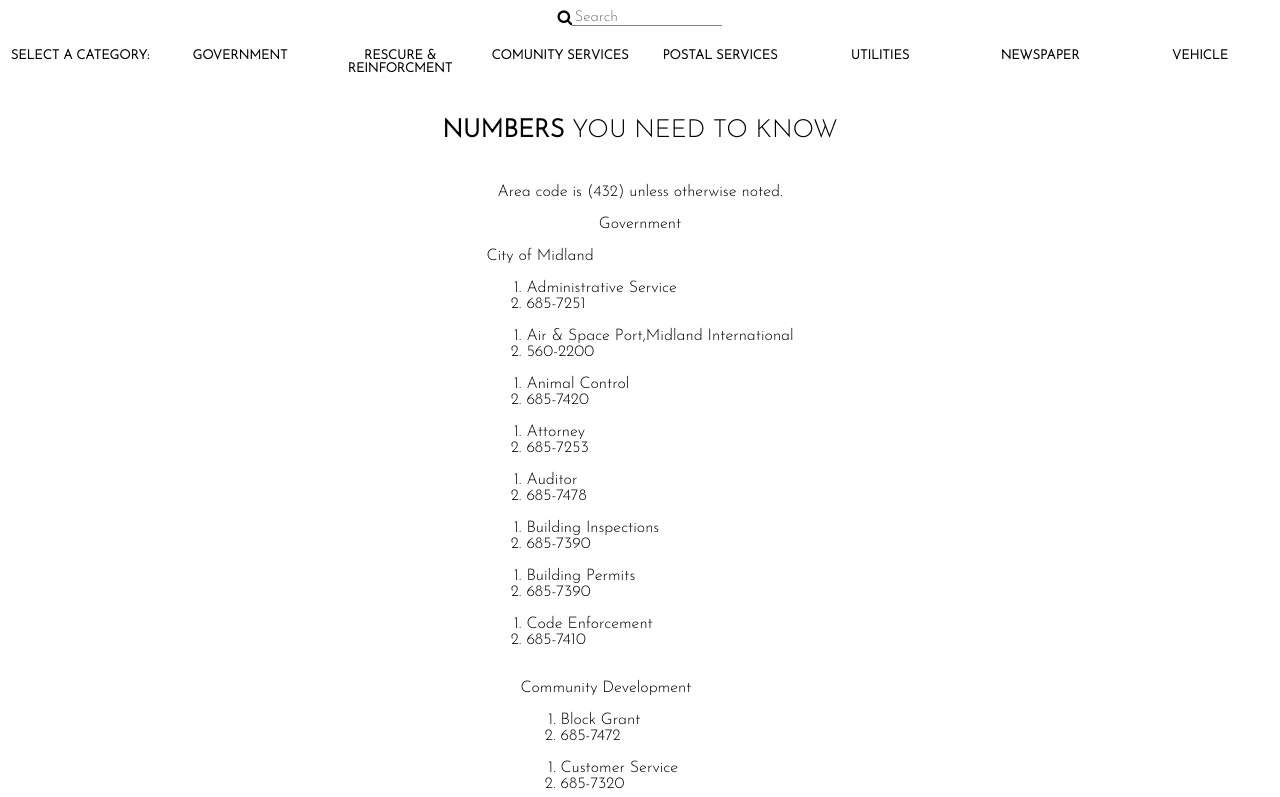
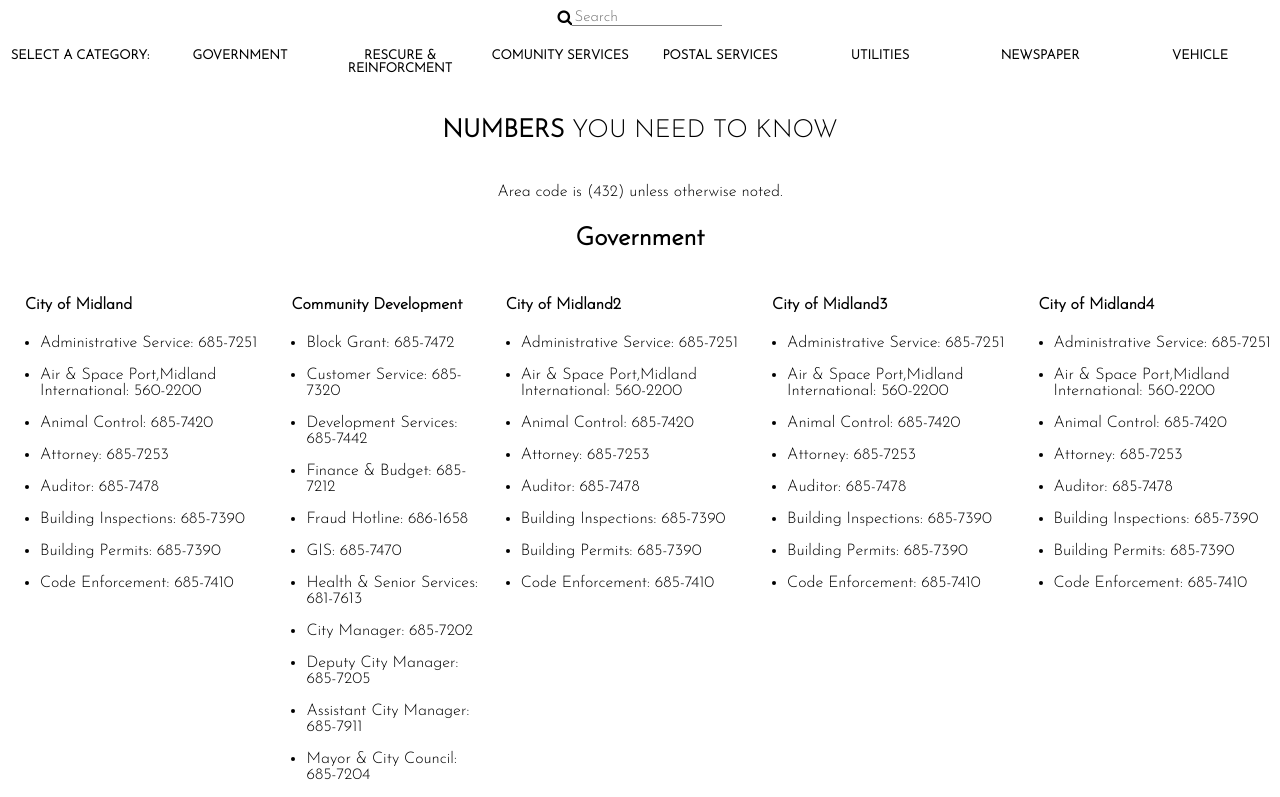
Before and after one commit to joshkwannacode/midlandaf-phone, a React (Create React App) app: page / in a window 1280 px wide. Shown: the top 797 px of the page. Built offline with nearby package versions, Linux system fonts and the light colour scheme.

Commit message:
Add files via upload

```diff
--- a/src/App.css
+++ b/src/App.css
@@ -56,3 +56,25 @@
   align-items:center;
   justify-content:center;
 }
+.phone-num-main-name{
+  display:flex;
+  flex-direction:column;
+  justify-content:center;
+  align-items:center;
+  margin-top:10px;
+  /* margin-left:300px */
+  font-size: 25px;
+
+
+}
+.phone-num-main{
+  display:flex;
+  flex-direction:row;
+  margin-top:10px;
+}
+h4{
+  margin-left:25px;
+}
+/* .phone-num-sub{
+  text-align: center;
+} */
--- a/src/components/InfoList.js
+++ b/src/components/InfoList.js
@@ -10,20 +10,22 @@
                 <p>Area code is (432) unless otherwise noted.</p>
 
                 {data.map(a=>{return(
-                    <>
-                    <div>{a.mainName}</div>
+                    <div>
+                    <h3 className="phone-num-main-name">{a.mainName}</h3>
+                    <div className="phone-num-main">
+
                     {a.sub.map(b=>{return(
                         <div>
-                            <p>{b.subName}</p>
+                            <h4>{b.subName}</h4>
                             {b.subDetails.map(c=>{return(
-                                <ol>
-                                    <li>{c.item}</li>
-                                    <li>{c.itemNum}</li>
-                                </ol>
+                                <ul>
+                                    <li>{c.item}: {c.itemNum}</li>
+                                </ul>
                             )})}
                         </div>
                     )})}
-                    </>
+                    </div>
+                    </div>
                 )})}
         </div>
     )
--- a/src/components/data.js
+++ b/src/components/data.js
@@ -67,6 +67,75 @@
                     ]
 
             },
+            {
+                subName:"City of Midland2",
+                subDetails:
+                    [
+                        {item:"Administrative Service",
+                        itemNum:"685-7251"},
+                        {item:"Air & Space Port,Midland International",
+                        itemNum:"560-2200"},
+                        {item:"Animal Control",
+                        itemNum:"685-7420"},
+                        {item:"Attorney",
+                        itemNum:"685-7253"},
+                        {item:"Auditor",
+                        itemNum:"685-7478"},
+                        {item:"Building Inspections",
+                        itemNum:"685-7390"},
+                        {item:"Building Permits",
+                        itemNum:"685-7390"},
+                        {item:"Code Enforcement",
+                        itemNum:"685-7410"},
+                    ]
+
+            },
+            {
+                subName:"City of Midland3",
+                subDetails:
+                    [
+                        {item:"Administrative Service",
+                        itemNum:"685-7251"},
+                        {item:"Air & Space Port,Midland International",
+                        itemNum:"560-2200"},
+                        {item:"Animal Control",
+                        itemNum:"685-7420"},
+                        {item:"Attorney",
+                        itemNum:"685-7253"},
+                        {item:"Auditor",
+                        itemNum:"685-7478"},
+                        {item:"Building Inspections",
+                        itemNum:"685-7390"},
+                        {item:"Building Permits",
+                        itemNum:"685-7390"},
+                        {item:"Code Enforcement",
+                        itemNum:"685-7410"},
+                    ]
+
+            },
+            {
+                subName:"City of Midland4",
+                subDetails:
+                    [
+                        {item:"Administrative Service",
+                        itemNum:"685-7251"},
+                        {item:"Air & Space Port,Midland International",
+                        itemNum:"560-2200"},
+                        {item:"Animal Control",
+                        itemNum:"685-7420"},
+                        {item:"Attorney",
+                        itemNum:"685-7253"},
+                        {item:"Auditor",
+                        itemNum:"685-7478"},
+                        {item:"Building Inspections",
+                        itemNum:"685-7390"},
+                        {item:"Building Permits",
+                        itemNum:"685-7390"},
+                        {item:"Code Enforcement",
+                        itemNum:"685-7410"},
+                    ]
+
+            },
         ]
     }
 ]
```
